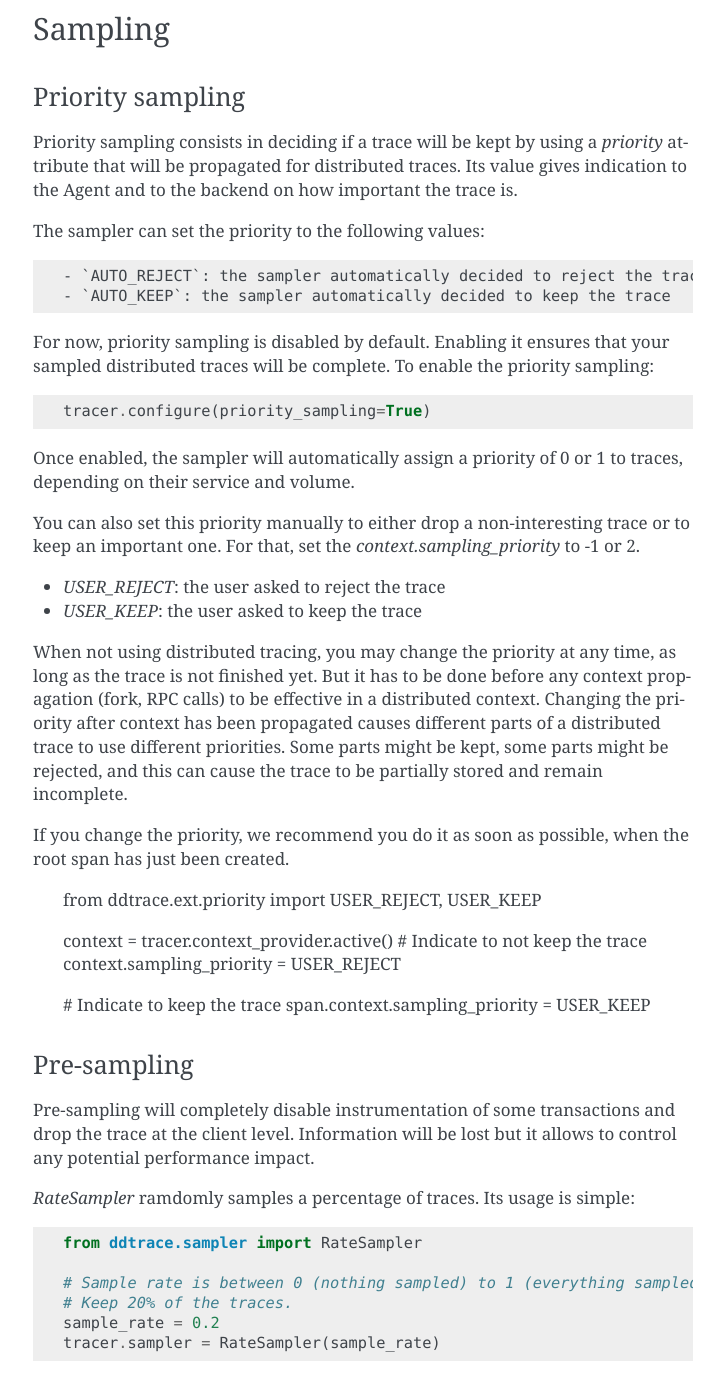
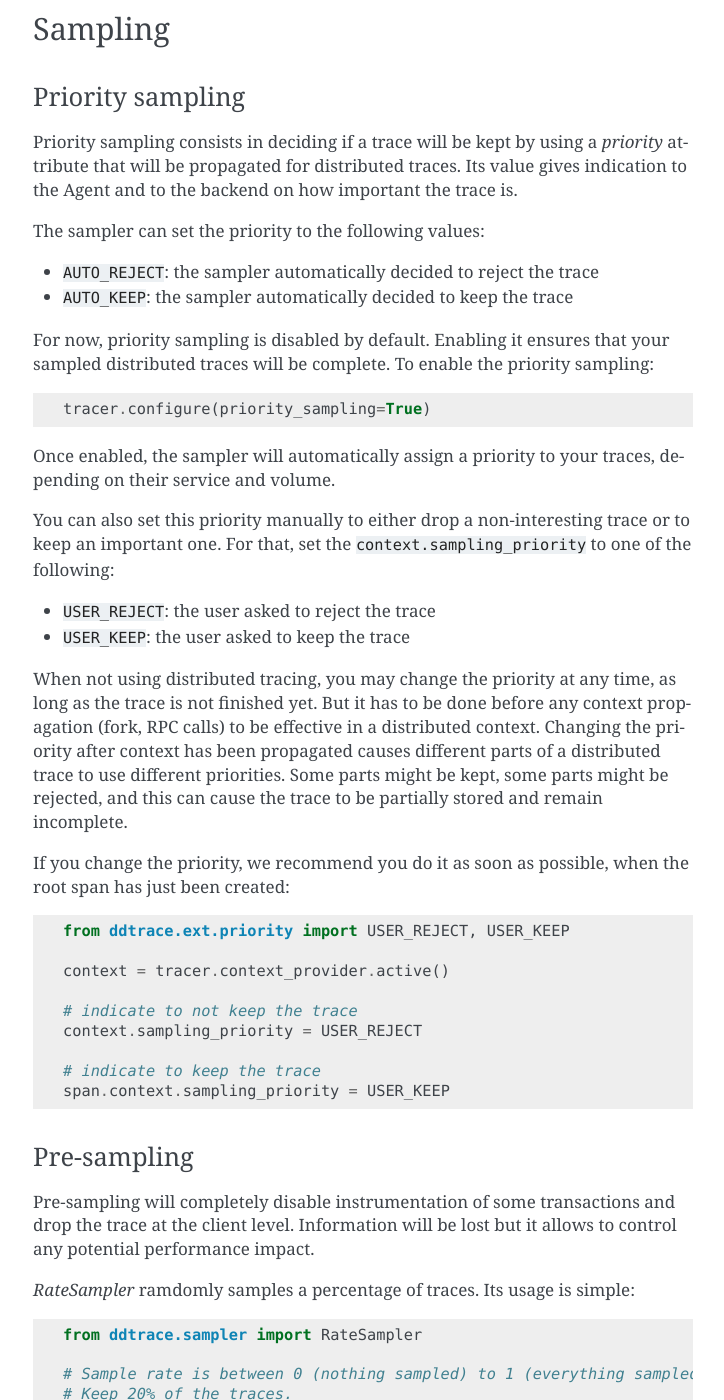
Before and after one commit to korniltsev-grafanista/pyroscope-python, a Sphinx documentation site: the page built from docs/index.rst, in a window 1280 px wide and 1400 px high, scrolled down 9817 px. Shown: the whole window, without its empty margins (387-1111 px from the left). Built offline with Sphinx 7.4.7, drawn with Linux system fonts in a browser that asks for light colours.

Commit message:
[docs] minor style changes for sampling docs
Upstream-Commit: 9db9ef766a2c42a08568a47d2d95482b49504bf3

```diff
--- a/docs/index.rst
+++ b/docs/index.rst
@@ -358,23 +358,23 @@
 Priority sampling consists in deciding if a trace will be kept by using a `priority` attribute that will be propagated
 for distributed traces. Its value gives indication to the Agent and to the backend on how important the trace is.
 
-The sampler can set the priority to the following values::
+The sampler can set the priority to the following values:
 
-- `AUTO_REJECT`: the sampler automatically decided to reject the trace
-- `AUTO_KEEP`: the sampler automatically decided to keep the trace
+- ``AUTO_REJECT``: the sampler automatically decided to reject the trace
+- ``AUTO_KEEP``: the sampler automatically decided to keep the trace
 
 For now, priority sampling is disabled by default. Enabling it ensures that your sampled distributed traces will be complete.
 To enable the priority sampling::
 
     tracer.configure(priority_sampling=True)
 
-Once enabled, the sampler will automatically assign a priority of 0 or 1 to traces, depending on their service and volume.
+Once enabled, the sampler will automatically assign a priority to your traces, depending on their service and volume.
 
 You can also set this priority manually to either drop a non-interesting trace or to keep an important one.
-For that, set the `context.sampling_priority` to -1 or 2.
+For that, set the ``context.sampling_priority`` to one of the following:
 
-- `USER_REJECT`: the user asked to reject the trace
-- `USER_KEEP`: the user asked to keep the trace
+- ``USER_REJECT``: the user asked to reject the trace
+- ``USER_KEEP``: the user asked to keep the trace
 
 When not using distributed tracing, you may change the priority at any time,
 as long as the trace is not finished yet.
@@ -383,16 +383,16 @@
 to use different priorities. Some parts might be kept, some parts might be rejected,
 and this can cause the trace to be partially stored and remain incomplete.
 
-If you change the priority, we recommend you do it as soon as possible, when the root span has just been created.
-
+If you change the priority, we recommend you do it as soon as possible, when the root span has just been created::
 
     from ddtrace.ext.priority import USER_REJECT, USER_KEEP
 
     context = tracer.context_provider.active()
-    # Indicate to not keep the trace
+
+    # indicate to not keep the trace
     context.sampling_priority = USER_REJECT
 
-    # Indicate to keep the trace
+    # indicate to keep the trace
     span.context.sampling_priority = USER_KEEP
 
 
```
